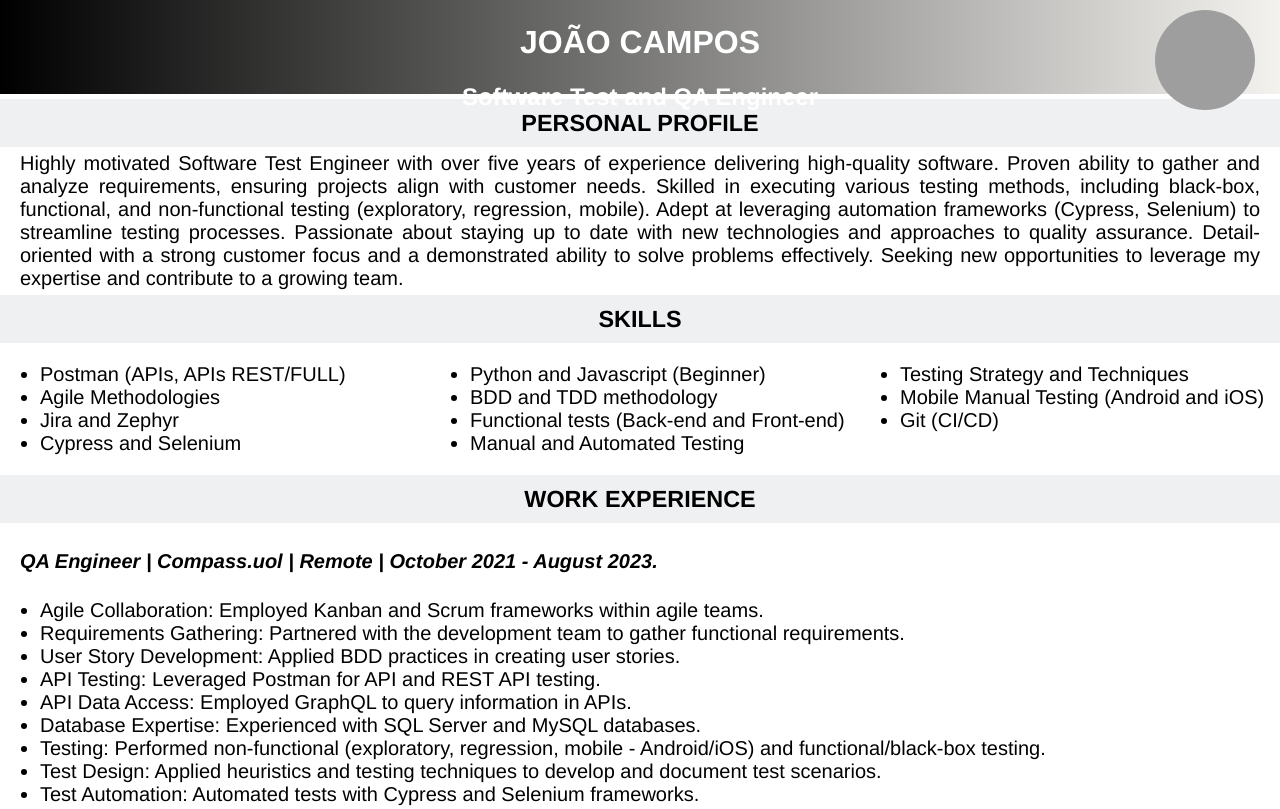
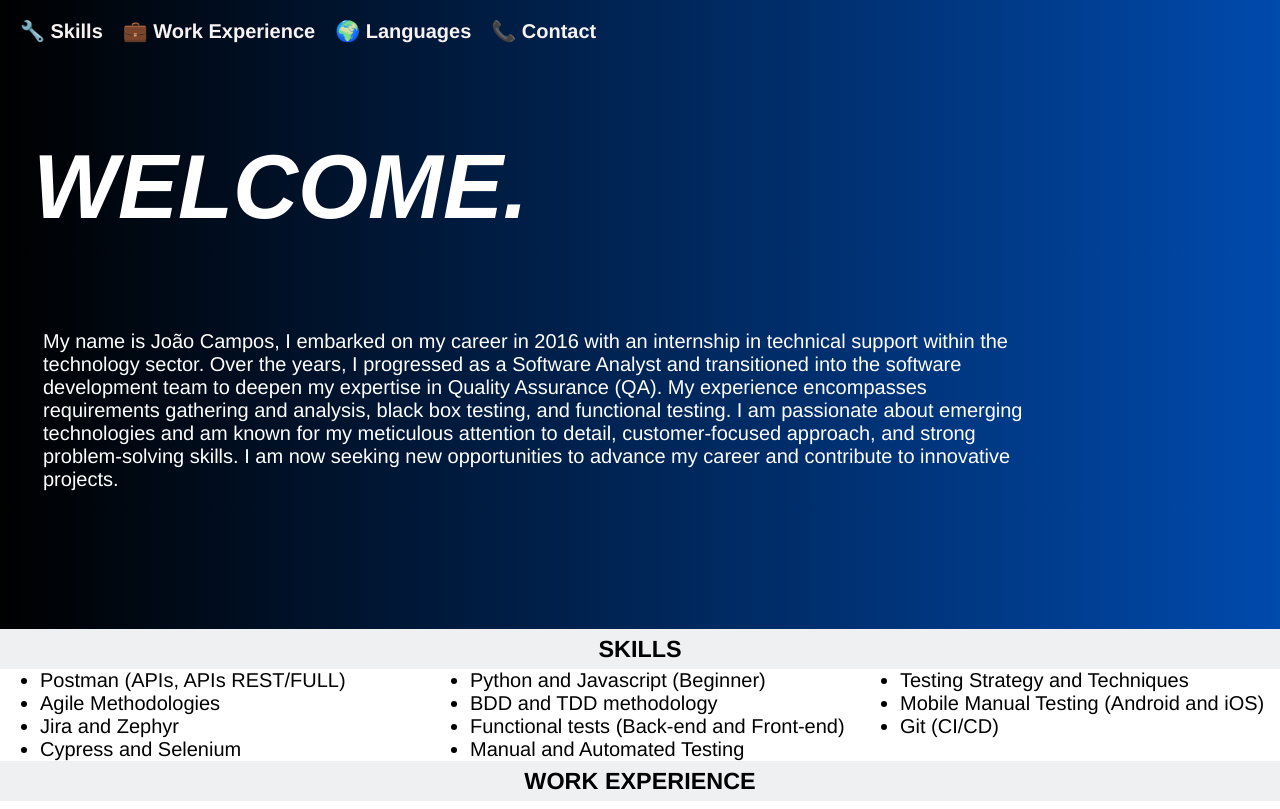
Before and after one commit to camposjoaoc/front_end_course, a plain HTML site: page index.html in a window 1280 px wide. Shown: the top 809 px of the page. Drawn offline with Linux system fonts and the light colour scheme; grey boxes are pictures that could not be loaded.

Commit message:
Updated existing code with new tags, images, and styles on CSS

```diff
--- a/index.html
+++ b/index.html
@@ -4,38 +4,51 @@
 <head>
     <meta charset="UTF-8">
     <meta name="viewport" content="width=device-width, initial-scale=1.0">
-    <title>João Campos CV - Short version</title>
+    <title>João Campos CV/Portfolio - Short version</title>
     <link rel="stylesheet" href="styles/normalize.css">
     <link rel="stylesheet" href="styles/style.css">
 </head>
 
 <body class="general-style">
-    <div class="name-title"><!--DIV 1 - Informations about name and currently position-->
-        <h1>JOÃO CAMPOS</h1>
-        <h2>Software Test and QA Engineer</h2>
-        <img src="../images/profile-picture.jpg" alt="profile-picture" id="profile-picture">
+    <header>
+        <nav class="navigation-menu">
+            <ul class="horizontal-list">
+                <li><a href="#skills-list">&#x1F527 Skills</a></li>
+                <li><a href="#work-experience">&#x1F4Bc Work Experience</a></li>
+                <li><a href="#languages">&#x1F30D Languages</a></li>
+                <li><a href="#contact">&#x1F4DE Contact</a></li>
+            </ul>
+        </nav>
+    </header>
+    <main>
+        <div class="name-title-style"><!--DIV 1 - Informations about name and currently position-->
+            <section>
+                <div>
+                    <h1 class="main-title">WELCOME.</h1>
+                    <p class="personal-profile">
+                        My name is João Campos, I embarked on my career in 2016 with an internship in technical support
+                        within the technology sector. Over the years, I
+                        progressed as a Software Analyst and transitioned into the software development team to deepen
+                        my
+                        expertise in Quality
+                        Assurance (QA). My experience encompasses requirements gathering and analysis, black box
+                        testing,
+                        and functional
+                        testing. I am passionate about emerging technologies and am known for my meticulous attention to
+                        detail,
+                        customer-focused approach, and strong problem-solving skills. I am now seeking new opportunities
+                        to
+                        advance my career
+                        and contribute to innovative projects.
+                    </p>
+                </div>
+                <!--<img src="../images/profile-picture.jpg" alt="profile-picture" id="profile-picture">-->
+            </section>
         </div><!--End of DIV 1-->
-    <div class="personal-profile"> <!--DIV 2 -Short Resume about me-->
-        <section id="profile">
-            <h3>PERSONAL PROFILE</h3>
-            <p> Highly motivated Software Test Engineer with over five years
-                of experience delivering high-quality software. Proven ability
-                to gather and analyze requirements, ensuring projects align with
-                customer needs. Skilled in executing various testing methods,
-                including black-box, functional, and non-functional testing
-                (exploratory, regression, mobile). Adept at leveraging automation
-                frameworks (Cypress, Selenium) to streamline testing processes.
-                Passionate about staying up to date with new technologies and approaches
-                to quality assurance. Detail-oriented with a strong customer
-                focus and a demonstrated ability to solve problems effectively.
-                Seeking new opportunities to leverage my expertise and contribute to a growing team.
-            </p>
-        </section>
-    </div><!--End of DIV 2-->
-    <div><!--DIV 3 - Skills-->
+        <div><!--DIV 2 - Skills-->
             <section id="skills-list">
                 <h3>SKILLS</h3>
-            <ul class="two-columns"> <!--List of Skills-->
+                <ul class="three-columns"> <!--List of Skills-->
                     <li>Postman (APIs, APIs REST/FULL)</li>
                     <li>Agile Methodologies</li>
                     <li>Jira and Zephyr</li>
@@ -49,26 +62,30 @@
                     <li>Git (CI/CD)</li>
                 </ul>
             </section>
-    </div><!--End of DIV 3-->
-    <div><!--DIV 4 - Work Experience-->
-        <section id="work-experience">
+        </div><!--End of DIV 2-->
+        <div><!--DIV 3 - Work Experience-->
+            <section class="work-experience" id="work-experience">
                 <h3>WORK EXPERIENCE</h3>
                 <h4>QA Engineer | Compass.uol | Remote | October 2021 - August 2023.</h4> <!--Experience Title-->
                 <ul><!--Details list-->
                     <li>Agile Collaboration: Employed Kanban and Scrum frameworks within agile teams.</li>
-                <li>Requirements Gathering: Partnered with the development team to gather functional requirements.</li>
+                    <li>Requirements Gathering: Partnered with the development team to gather functional requirements.
+                    </li>
                     <li>User Story Development: Applied BDD practices in creating user stories.</li>
                     <li>API Testing: Leveraged Postman for API and REST API testing.</li>
                     <li>API Data Access: Employed GraphQL to query information in APIs.</li>
                     <li>Database Expertise: Experienced with SQL Server and MySQL databases.</li>
                     <li>Testing: Performed non-functional (exploratory, regression, mobile - Android/iOS) and
                         functional/black-box testing.</li>
-                <li>Test Design: Applied heuristics and testing techniques to develop and document test scenarios.</li>
+                    <li>Test Design: Applied heuristics and testing techniques to develop and document test scenarios.
+                    </li>
                     <li>Test Automation: Automated tests with Cypress and Selenium frameworks.</li>
                 </ul><!-- End-Details list-->
-            <h4>Software Test Engineer | Nelogica LTDA | Remote | May 2021 - September 2021.</h4><!--Experience Title-->
+                <h4>Software Test Engineer | Nelogica LTDA | Remote | May 2021 - September 2021.</h4>
+                <!--Experience Title-->
                 <ul><!--Details list-->
-                <li>Develop detailed test plans and test cases based on product requirements and specifications.</li>
+                    <li>Develop detailed test plans and test cases based on product requirements and specifications.
+                    </li>
                     <li>Work closely with developers to reproduce and troubleshoot reported issues.</li>
                     <li>Perform manual testing to identify defects and ensure software quality.</li>
                     <li>Identify and document software defects clearly and concisely.</li>
@@ -86,8 +103,8 @@
                     <li>Managed project development initiatives.</li>
                 </ul><!-- End-Details list-->
             </section>
-    </div><!--End of DIV 4-->
-    <div><!--DIV 5 - Languages-->
+        </div><!--End of DIV 3-->
+        <div><!--DIV 4 - Languages-->
             <section id="languages">
                 <h3>LANGUAGES</h3>
                 <ol>
@@ -97,13 +114,24 @@
                     <li>&#x1F1EA;&#x1F1F8; Spanish: Elementary proficiency.</li>
                 </ol>
             </section>
-    </div><!--End of DIV 5-->
-    <footer class="footer-style">
-        <h3>For more information about my professional background, visit my LinkedIn profile:
-            <a href="https://www.linkedin.com/in/joaoccampos/"><img src="../images/linkedin.png" alt="linkedin-logo"
-                    id="linkedin"></a>
-        </h3>
+        </div><!--End of DIV 4-->
+        <footer class="footer-style" id="contact">
+            <p>For more information about my professional background, visit my profile on:</p>
+            <a href="https://www.linkedin.com/in/joaoccampos/ " target="_blank" rel="noopener noreferrer"><img
+                    src="../images/linkedin.png" alt="linkedin-logo" id="linkedin-logo"></a>
+            <a href="https://github.com/camposjoaoc/" target="_blank" rel="noopener noreferrer"><img
+                    src="../images/github.png" alt="github-logo" id="github-logo"></a>
+            <a href="https://www.facebook.com/joao.campos.35325/" target="_blank" rel="noopener noreferrer"><img
+                    src="../images/facebook.png" alt="facebook-logo" id="facebook-logo"></a>
+            <a href="https://www.instagram.com/jccampos__/" target="_blank" rel="noopener noreferrer"><img
+                    src="../images/instagram.png" alt="instagram-logo" id="instagram-logo"></a>
+            <!--
+                    These links open in a new tab due to the target="_blank" attribute.
+                    The rel="noopener noreferrer" attribute is added to prevent
+                    potential security vulnerabilities known as "tabnabbing".
+                    -->
         </footer>
+    </main>
 </body>
 
 </html>
--- a/styles/style.css
+++ b/styles/style.css
@@ -1,6 +1,6 @@
 body {
     margin: 0;
-    background-color: white;
+    background-color: rgb(255, 255, 255);
 }
 
 body div p {
@@ -11,11 +11,10 @@ body div p {
 }
 
 h3 {
-    font-family: Helvetica, sans-serif;
     color: black;
     margin: 0;
     padding: 0;
-    height: 6vh;
+    height: 5vh;
     display: flex;
     justify-content: center;
     align-items: center;
@@ -25,69 +24,138 @@ h3 {
 h4 {
     font-style: italic;
     margin-left: 20px;
+
 }
 
-.general-style {
-    font-family: Helvetica, sans-serif;
-}
-
-.name-title {
-    text-align: center;
-    font-family: Helvetica, sans-serif;
+.name-title-style {
+    text-align: left;
     color: white;
     margin: 0;
     padding: 3px;
-    height: 11vh;
+    min-height: 35em;
     display: block;
     justify-content: center;
     align-items: center;
-    background: linear-gradient(to right, black, #F3F2EF);
+    background: linear-gradient(to right, black, #004aad);
+}
+
+.main-title {
+    font-family: Arial, Helvetica, sans-serif;
+    font-style: italic;
+    font-size: 90px;
+    margin-left: 20px;
+    padding: 10px;
+}
+
+.navigation-menu {
+    padding: 20px;
+    display: block;
+    font-size: 20px;
+    color: white;
+    list-style-type: none;
+    background: linear-gradient(to right, black, #004aad)
+}
+
+.horizontal-list {
+    list-style-type: none;
+    padding: 0;
+    margin: 0;
+    display: flex;
+
+}
+
+.horizontal-list li {
+    margin-right: 20px;
+}
+
+.horizontal-list li a {
+    text-decoration: none;
+    color: #f7f3f3;
+    font-weight: bold;
+}
+
+.horizontal-list li a:hover {
+    color: #007BFF;
+}
+
+/* Blink Animation for sections */
+@keyframes blink {
+    0% {
+        opacity: 1;
+    }
+
+    50% {
+        opacity: 0;
+    }
+
+    100% {
+        opacity: 1;
+    }
+}
+
+.about-me {
+    display: block;
+    font-size: 18px;
 }
 
 .personal-profile {
-    text-align: justify;
+    text-align: left;
     font-size: 20px;
-    margin-top: 5px;
+    max-width: 1000px;
+    padding: 1em;
+
 }
 
-#profile,
+#profile-picture {
+    max-height: 200px;
+    max-width: 200px;
+    border-radius: 70px;
+    position: absolute;
+    top: 20%;
+    right: 9%;
+    display: block;
+}
+
 #skills-list,
 #work-experience,
 #languages {
     font-size: 20px;
+}
+
+#skills-list:target,
+#work-experience:target,
+#languages:target,
+#contact:target {
+    animation: blink 1s;
+}
+
+.three-columns {
+    columns: 3;
+    column-gap: 50px;
+    /*padding: 20px;*/
 
 }
 
-.two-columns {
-    columns: 3;
-    column-gap: 50px;
+/*Footer Styles*/
+.footer-style {
+    color: white;
+    text-align: center;
+    margin: 0;
+    font-size: 20px;
+    padding: 0.2em;
+    display: block;
+    justify-content: left;
+    align-items: center;
+    background: linear-gradient(to right, black, #004aad);
 }
 
-.footer-style h3 {
-    font-family: Helvetica, sans-serif;
-    color: white;
-    margin: 0;
-    padding: 0;
-    height: 8vh;
-    display: flex;
-    justify-content: center;
-    align-items: center;
-    background: linear-gradient(to right, black, #F3F2EF);
-}
-
-#linkedin {
+#linkedin-logo,
+#facebook-logo,
+#instagram-logo,
+#github-logo {
     height: 30px;
     width: 30px;
-    border-radius: 7px;
+    border-radius: 10px;
     margin: 5px;
     background-color: white;
 }
-
-#profile-picture {
-    height: 100px;
-    width: 100px;
-    border-radius: 70px;
-    position: absolute;
-    top: 10px;
-    right: 25px;
-}
```
Also changed, not shown: images/github.png (added), styles/normalize.css. Lines whose indentation alone changed are shown as unchanged.
